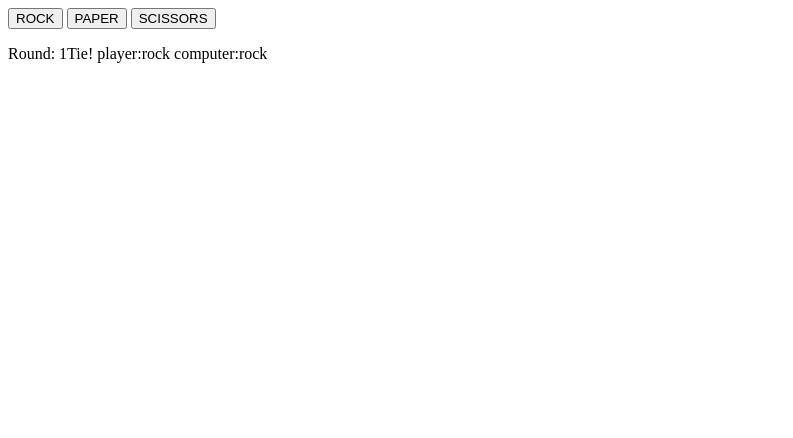
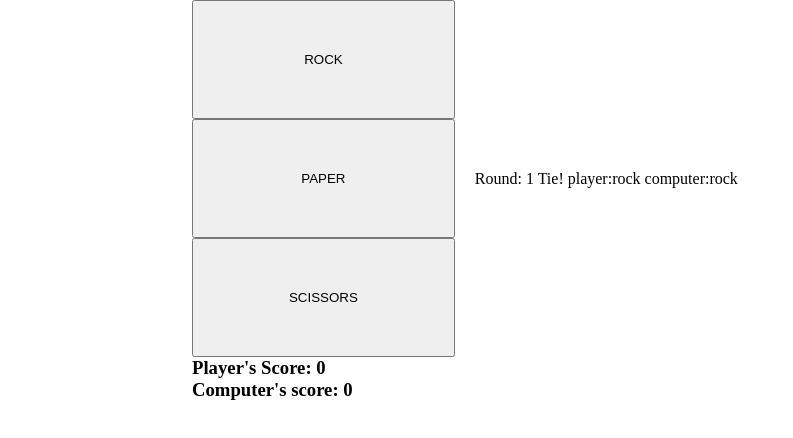
Before and after one commit to FirdausAbdullah/rock-paper-scissor-game, a plain HTML site: page index.html in a window 1280 px wide. Both pictures are taken after a click on the button "ROCK". Shown: the whole page, without its empty margins (0-793 px from the left). Drawn offline with Linux system fonts and the light colour scheme.

Commit message:
Add styling to the game
CSS was added. Nothing fancy just alignment
work added. Also added score count to the DOM.

```diff
--- a/index.html
+++ b/index.html
@@ -4,17 +4,22 @@
     <meta charset="UTF-8">
     <meta name="viewport" content="width=device-width, initial-scale=1.0">
     <title>Document</title>
-
+    <link rel="stylesheet" href="style.css">
 </head>
 <body>
     <!--This is new branch-->
-
-    <div class="button-container">
-        <button class = 'choice' value="rock">ROCK</button>
-        <button class = 'choice' value="paper">PAPER</button>
-        <button class = 'choice' value="scissors">SCISSORS</button>
+    <div class="container">
+        <div class="button-container">
+            <button class = 'choice' value="rock">ROCK</button>
+            <button class = 'choice' value="paper">PAPER</button>
+            <button class = 'choice' value="scissors">SCISSORS</button>
+        </div>
+        <div class="result">
+        </div>
     </div>
-    <div class="result">
+    <div class="score">
+        <h3 >Player's Score: <span class="playerScore"></span></h3>
+        <h3>Computer's score: <span class="computerScore"></span></h3>
     </div>
 
 
--- a/script.js
+++ b/script.js
@@ -3,6 +3,13 @@
 let round = 0;
 let computerScore = 0;
 let playerScore = 0;
+
+const choice = document.querySelectorAll('.choice');
+const resultDisplay = document.querySelector('.result');
+
+const scoreDiv = document.querySelector('.score');
+const dispPlayerScore = document.querySelector('.playerScore');
+const dispComputerScore = document.querySelector('.computerScore');
 
 function getComputerChoice() {
     let randNum = Math.floor((Math.random()*3)+1);
@@ -24,7 +31,7 @@ function getPlayerChoice() {
 function updateResult(result,elem){
     const newE = document.createElement(elem);
     newE.textContent = result;
-    if(resultDisplay.firstElementChild){resultDisplay.removeChild(resultDisplay.firstElementChild);}
+    //if(resultDisplay.firstElementChild){resultDisplay.removeChild(resultDisplay.firstElementChild);}
     resultDisplay.appendChild(newE);
 }
 
@@ -50,54 +57,57 @@ function playRound (btn){
     let computer = getComputerChoice().toLowerCase();
     let playerSelection = btn.srcElement.attributes.value.value;
     if(playerSelection === computer){
-        updateResult(`Round: ${round}`+'Tie! '.concat("player:"+playerSelection+" "+"computer:"+computer),'p');
+        updateResult(`Round: ${round} `+'Tie! '.concat("player:"+playerSelection+" "+"computer:"+computer),'p');
         //return 'Tie! '.concat("player:"+playerSelection+" "+"computer:"+computer);
     }
     else if(playerSelection == 'rock'){
         if(computer == 'paper'){
             computerScore++;
-            updateResult(`Round: ${round}`+'Computer Won!  '.concat("player:"+playerSelection+" "+"computer:"+computer),'p');
+            updateResult(`Round: ${round} `+'Computer Won!  '.concat("player:"+playerSelection+" "+"computer:"+computer),'p');
             //return 'Computer Won!  '.concat("player:"+playerSelection+" "+"computer:"+computer);
         }else{
             playerScore++;
-            updateResult(`Round: ${round}`+'Player Won!  '.concat("player:"+playerSelection+" "+"computer:"+computer),'p');
+            updateResult(`Round: ${round} `+'Player Won!  '.concat("player:"+playerSelection+" "+"computer:"+computer),'p');
             //return 'Player Won!  '.concat("player:"+playerSelection+" "+"computer:"+computer);
         }
     }
     else if(playerSelection == 'scissors'){
         if(computer == 'rock'){
             computerScore++;
-            updateResult(`Round: ${round}`+'Computer Won!  '.concat("player:"+playerSelection+" "+"computer:"+computer),'p');
+            updateResult(`Round: ${round} `+'Computer Won!  '.concat("player:"+playerSelection+" "+"computer:"+computer),'p');
             //return 'Computer Won!  '.concat("player:"+playerSelection+" "+"computer:"+computer);
         }else{
             playerScore++;
-            updateResult(`Round: ${round}`+'Player Won!  '.concat("player:"+playerSelection+" "+"computer:"+computer),'p');
+            updateResult(`Round: ${round} `+'Player Won!  '.concat("player:"+playerSelection+" "+"computer:"+computer),'p');
             //return 'Player Won!  '.concat("player:"+playerSelection+" "+"computer:"+computer);
         }
     }
     else if(playerSelection == 'paper'){
         if(computer == 'scissors'){
             computerScore++;
-            updateResult(`Round: ${round}`+'Computer Won!  '.concat("player:"+playerSelection+" "+"computer:"+computer),'p');
+            updateResult(`Round: ${round} `+'Computer Won!  '.concat("player:"+playerSelection+" "+"computer:"+computer),'p');
             //return 'Computer Won!  '.concat("player:"+playerSelection+" "+"computer:"+computer);
         }else{
             playerScore++
-            updateResult(`Round: ${round}`+'Player Won!  '.concat("player:"+playerSelection+" "+"computer:"+computer),'p');
+            updateResult(`Round: ${round} `+'Player Won!  '.concat("player:"+playerSelection+" "+"computer:"+computer),'p');
             //return 'Player Won!  '.concat("player:"+playerSelection+" "+"computer:"+computer);
         }
     }
 
 }
 
+function updateScore(){
+    dispPlayerScore.textContent = playerScore;
+    dispComputerScore.textContent = computerScore;
+}
+
 function game(e){
     round++;
     playRound(e);
     checkWinner();
+    updateScore();
 }
 
-
-const choice = document.querySelectorAll('.choice');
-const resultDisplay = document.querySelector('.result');
 
 for(let btn of choice){
     btn.addEventListener('click',(e)=>{game(e);});
--- /dev/null
+++ b/style.css
@@ -0,0 +1,35 @@
+* {
+    margin: 0;
+    padding:0;
+}
+.container {
+    width: 70vw;
+    margin: 0 auto;
+    display: flex;
+    flex : 1 1 1;
+    justify-content:center;
+    gap: 20px;
+}
+
+.button-container {
+    display: flex;
+    flex-direction: column;
+    width: 30%;
+}
+
+.button-container button {
+    padding: 50px 20px;
+}
+
+.result {
+    width: 70%;
+    display: flex;
+    flex-direction: column;
+    justify-content: center;
+}
+
+.score{
+    margin: 0 auto;
+    width: 70%;
+    height: 10vh;
+}
```
